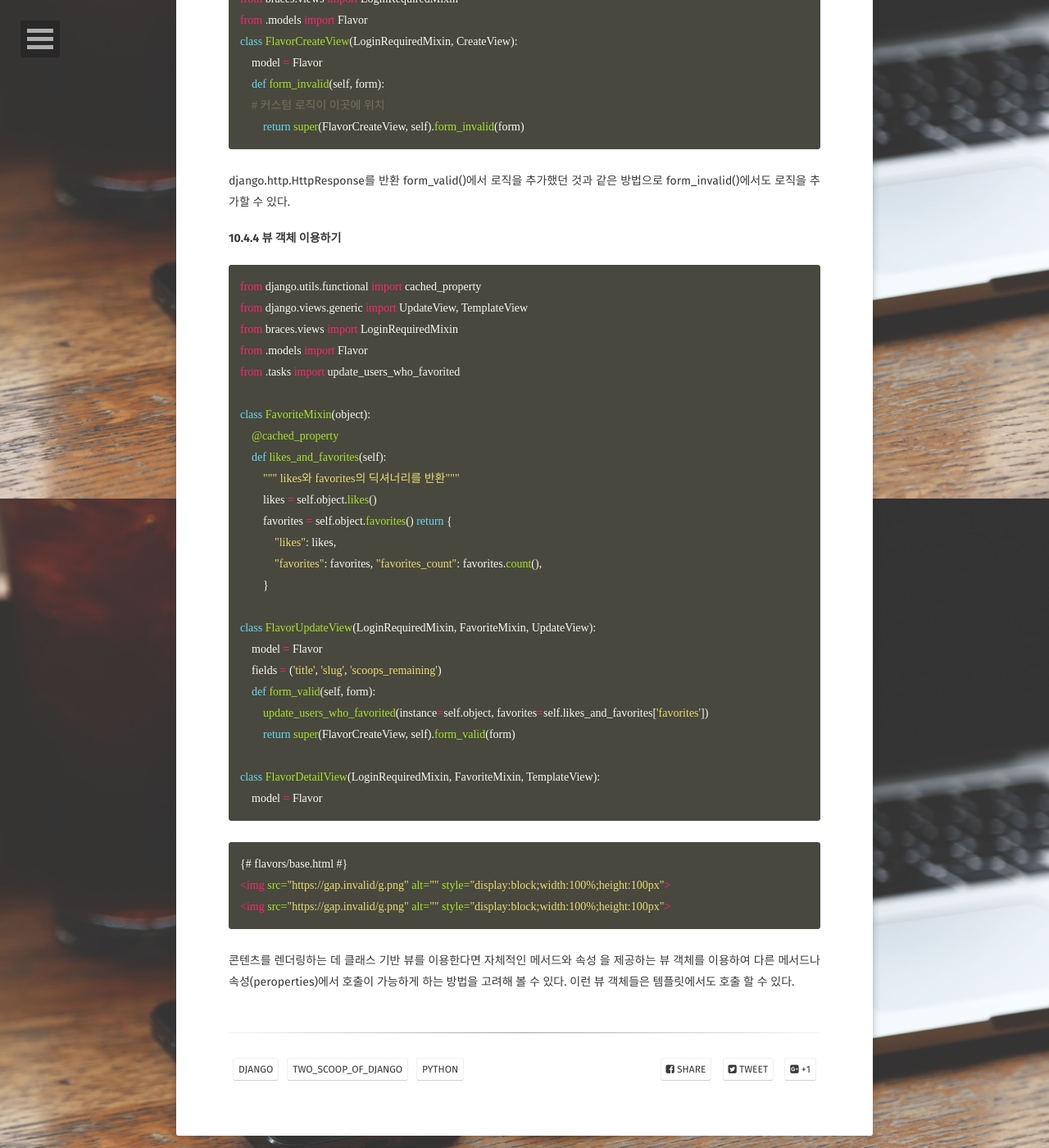
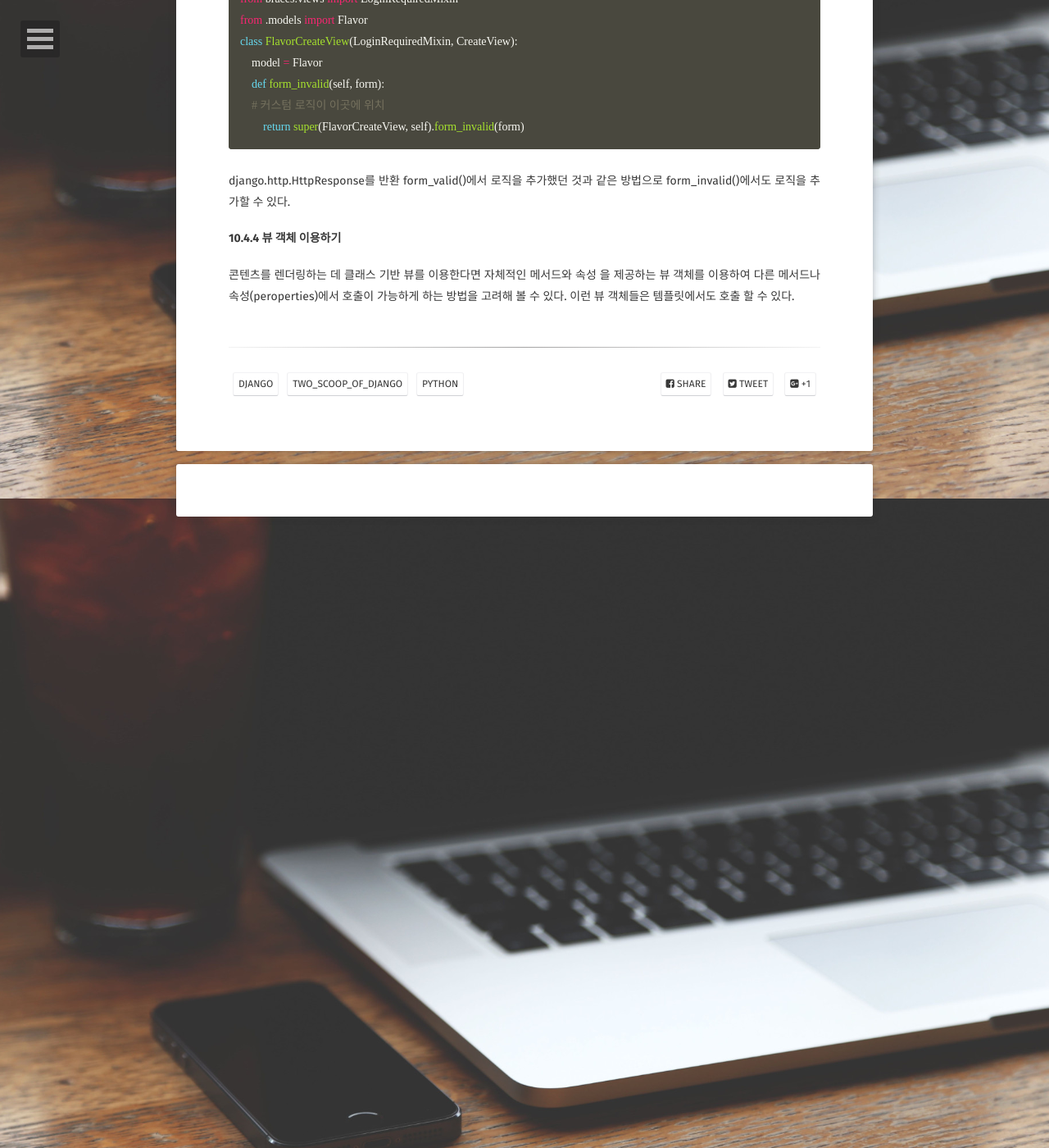
Before and after one commit to JoosJuliet/joosjuliet.github.io, a Jekyll site: the page built from _posts/2018-12-11-django_study_day_5_1.md, in a window 1280 px wide and 1400 px high, scrolled down 3892 px. Shown: the whole window at 82% size. Built offline with Jekyll 4.4.1, drawn with Linux system fonts in a browser that asks for light colours; some web fonts are replaced.

Commit message:
no message

`````diff
--- a/_posts/2018-12-11-django_study_day_5_1.md
+++ b/_posts/2018-12-11-django_study_day_5_1.md
@@ -147,39 +147,4 @@
 form_valid()에서 로직을 추가했던 것과 같은 방법으로 form_invalid()에서도 로직을 추가할 수 있다.
 #### 10.4.4 뷰 객체 이용하기
 
-``` python
-from django.utils.functional import cached_property
-from django.views.generic import UpdateView, TemplateView
-from braces.views import LoginRequiredMixin
-from .models import Flavor
-from .tasks import update_users_who_favorited
-
-class FavoriteMixin(object):
-    @cached_property
-    def likes_and_favorites(self):
-        """ likes와 favorites의 딕셔너리를 반환"""
-        likes = self.object.likes()
-        favorites = self.object.favorites() return {
-            "likes": likes,
-            "favorites": favorites, "favorites_count": favorites.count(),
-        }
-
-class FlavorUpdateView(LoginRequiredMixin, FavoriteMixin, UpdateView):
-    model = Flavor
-    fields = ('title', 'slug', 'scoops_remaining')
-    def form_valid(self, form):
-        update_users_who_favorited(instance=self.object, favorites=self.likes_and_favorites['favorites'])
-        return super(FlavorCreateView, self).form_valid(form)
-
-class FlavorDetailView(LoginRequiredMixin, FavoriteMixin, TemplateView):
-    model = Flavor
-```
-``` html
-{# flavors/base.html #}
-{% extends "base.html" %}
-{% block likes_and_favorites %} <ul>
-<li>Likes: {{ view.likes_and_favorites.likes }}</li>
-<li>Favorites: {{ view.likes_and_favorites.favorites_count }}</li> </ul>
-{% endblock likes_and_favorites %}
-````
 콘텐츠를 렌더링하는 데 클래스 기반 뷰를 이용한다면 자체적인 메서드와 속성 을 제공하는 뷰 객체를 이용하여 다른 메서드나 속성(peroperties)에서 호출이 가능하게 하는 방법을 고려해 볼 수 있다. 이런 뷰 객체들은 템플릿에서도 호출 할 수 있다.
`````
